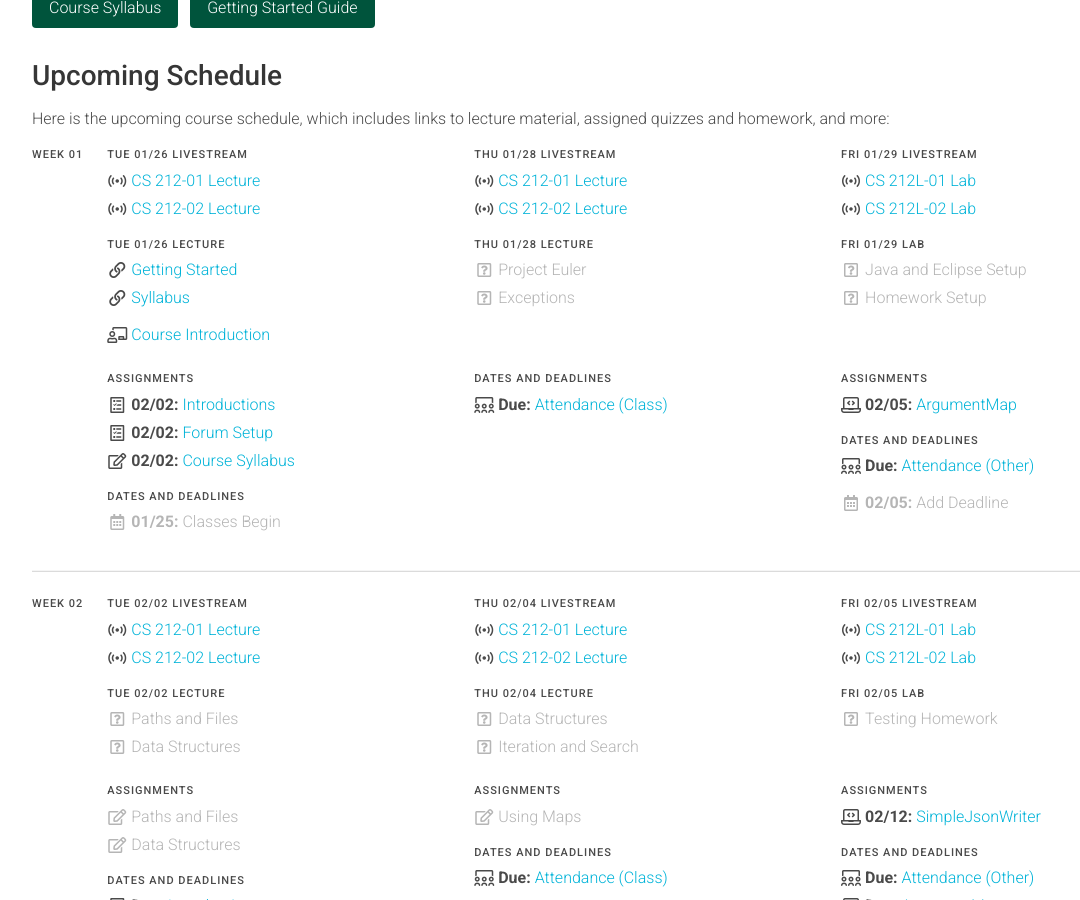
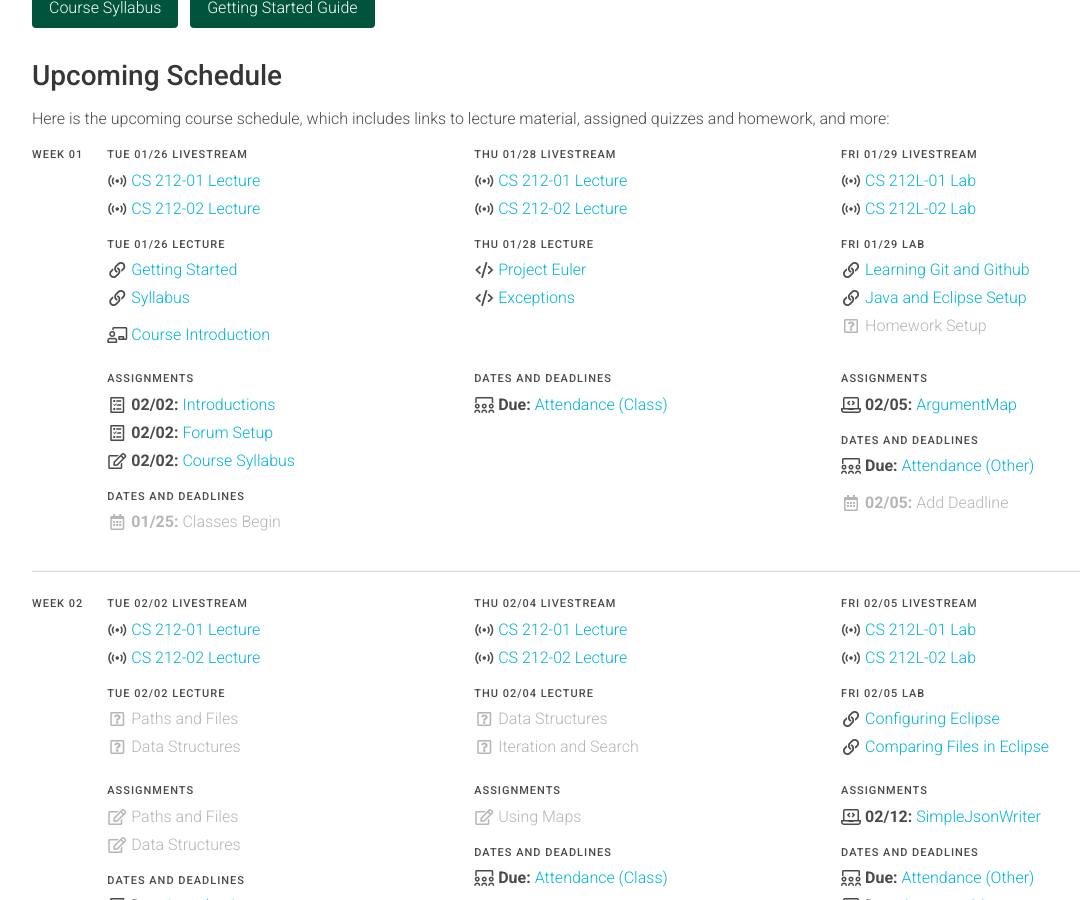
Before and after one commit to usf-cs212-spring2021/usf-cs212-spring2021.github.io, a Jekyll site: the page built from index.md, in a window 1280 px wide and 900 px high, scrolled down 430 px. Shown: the whole window, without its empty margins (32-1112 px from the left). Built offline with Jekyll 4.4.1, drawn with Linux system fonts in a browser that asks for light colours.

Commit message:
Linking to guides.

```diff
--- a/_data/schedule.yml
+++ b/_data/schedule.yml
@@ -80,10 +80,12 @@ weeks:
           - label: 'Lecture'
             items:
               - text: 'Project Euler'
-                type: *pending
+                icon: 'code'
+                link: 'https://github.com/usf-cs212-spring2021/lectures/tree/main/ProjectEuler'
 
               - text: 'Exceptions'
-                type: *pending
+                icon: 'code'
+                link: 'https://github.com/usf-cs212-spring2021/lectures/tree/main/FilesExceptions'
 
           - <<: *deadlines
             items:
@@ -96,8 +98,13 @@ weeks:
 
           - label: 'Lab'
             items:
+              - text: 'Learning Git and Github'
+                icon: 'website'
+                link: '/guides/general/learning-git-and-github.html'
+
               - text: 'Java and Eclipse Setup'
-                type: *pending
+                icon: 'website'
+                link: '/guides/eclipse/java-and-eclipse-setup.html'
 
               - text: 'Homework Setup'
                 type: *pending
@@ -182,8 +189,13 @@ weeks:
 
           - label: 'Lab'
             items:
-              - text: 'Testing Homework'
-                type: *pending
+              - text: 'Configuring Eclipse'
+                link: '/guides/eclipse/configuring-eclipse.html'
+                icon: 'website'
+
+              - text: 'Comparing Files in Eclipse'
+                link: '/guides/eclipse/comparing-files.html'
+                icon: 'website'
 
           - <<: *assignments
             items:
@@ -254,6 +266,10 @@ weeks:
 
           - label: 'Lab'
             items:
+              - text: 'Using Branches'
+                icon: 'website'
+                link: '/guides/general/using-branches.html'
+
               - text: 'Project Setup'
                 type: *pending
 
```
